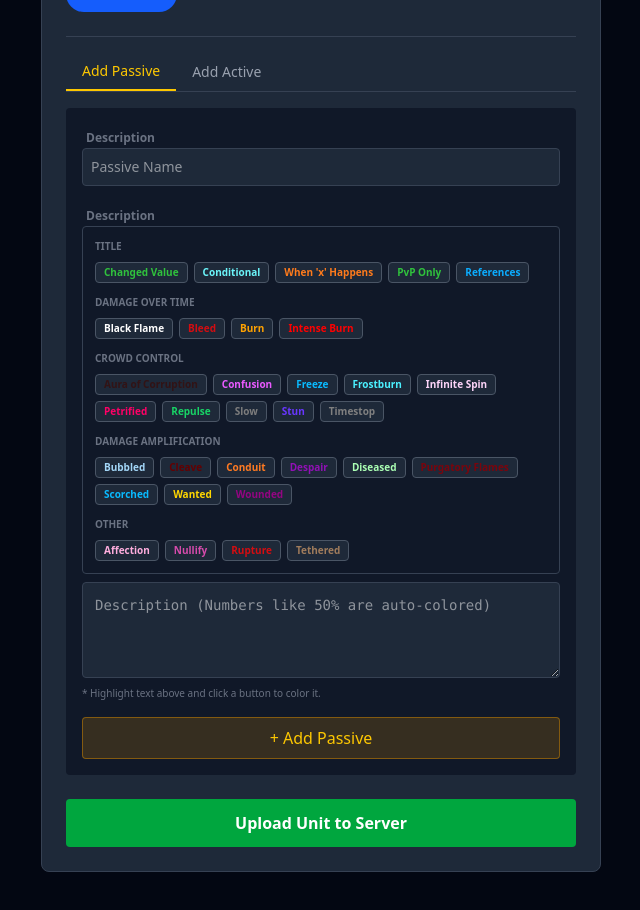
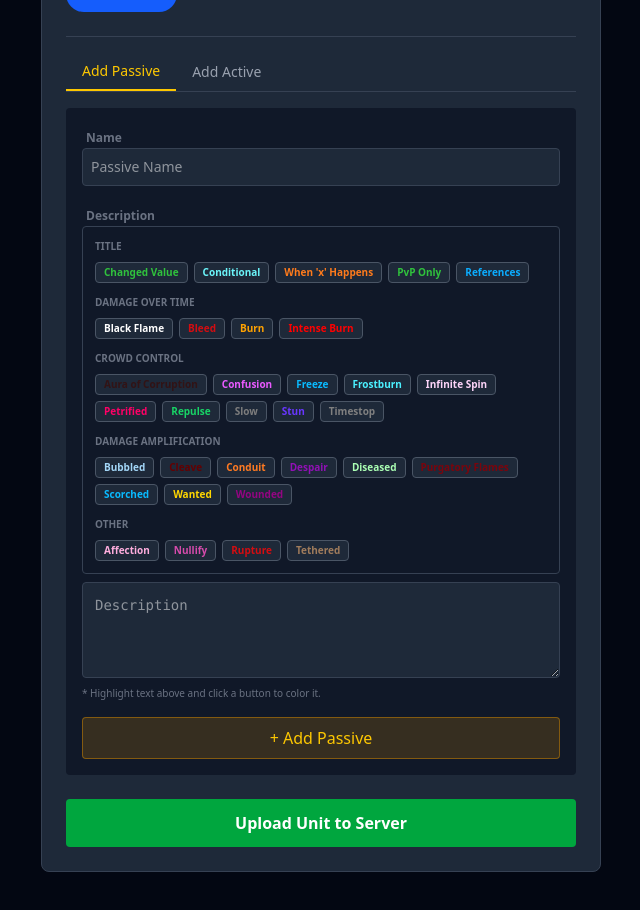
Before and after one commit to custmOk/av-unit-creator, a React (Vite) app: page / in a window 1280 px wide. Shown: the part 860-1770 px from the top of the page, without its empty margins (175-815 px from the left). Built offline with nearby package versions, Linux system fonts and the light colour scheme; no server answers; the database is empty.

Commit message:
more generalization

```diff
--- a/src/components/UnitCreator.tsx
+++ b/src/components/UnitCreator.tsx
@@ -282,8 +282,9 @@ export const UnitCreator = () => {
                 <div className="bg-gray-900 p-4 rounded mb-6">
                     {activeTab === 'passive' ? (
                         <div className="space-y-4">
+                            {/* --- Passive Name --- */}
                             <label className="text-xs text-gray-500 font-bold ml-1">
-                                Description
+                                Name
                             </label>
                             <input
                                 placeholder="Passive Name"
@@ -310,7 +311,7 @@ export const UnitCreator = () => {
                                             description: val,
                                         })
                                     }
-                                    placeholder="Description (Numbers like 50% are auto-colored)"
+                                    placeholder="Description"
                                 />
                             </div>
 
@@ -324,6 +325,7 @@ export const UnitCreator = () => {
                         </div>
                     ) : (
                         <div className="space-y-4">
+                            {/* --- Active Name and Cooldown --- */}
                             <div className="flex gap-2">
                                 <input
                                     placeholder="Active Name"
@@ -349,6 +351,7 @@ export const UnitCreator = () => {
                                     }
                                 />
                             </div>
+                            {/* --- Active Image Upload --- */}
                             <input
                                 type="file"
                                 accept="image/*"
@@ -361,6 +364,7 @@ export const UnitCreator = () => {
                                     })
                                 }
                             />
+                            {/* --- Active Description --- */}
                             <div>
                                 <RichInput
                                     value={tempActive.desc}
@@ -370,12 +374,10 @@ export const UnitCreator = () => {
                                             desc: val,
                                         })
                                     }
-                                    placeholder="Active Description (Highlight words to color them)"
+                                    placeholder="Active Description"
                                 />
-                                <span className="text-[10px] text-gray-500 block mt-1">
-                                    Separate distinct effects with a new line.
-                                </span>
                             </div>
+
                             <button
                                 type="button"
                                 onClick={addActive}
```
